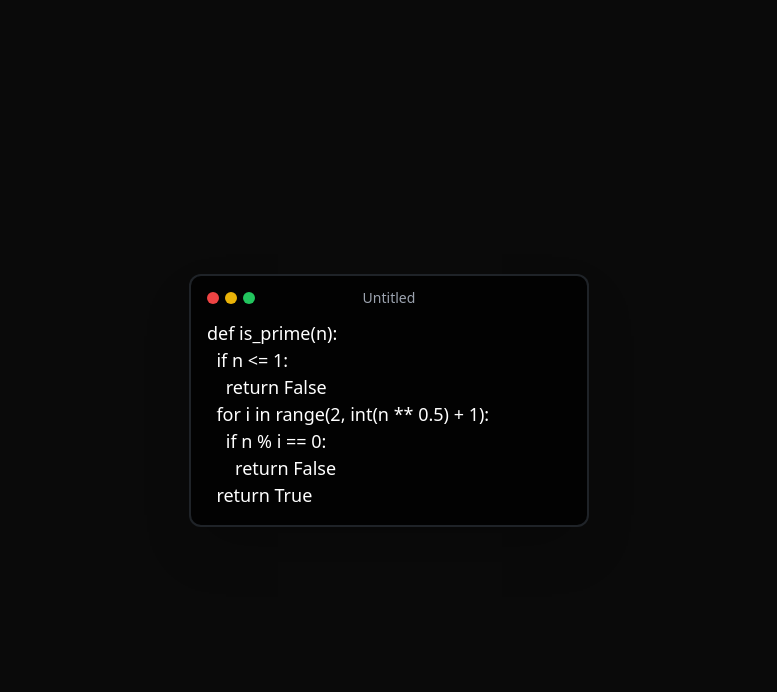
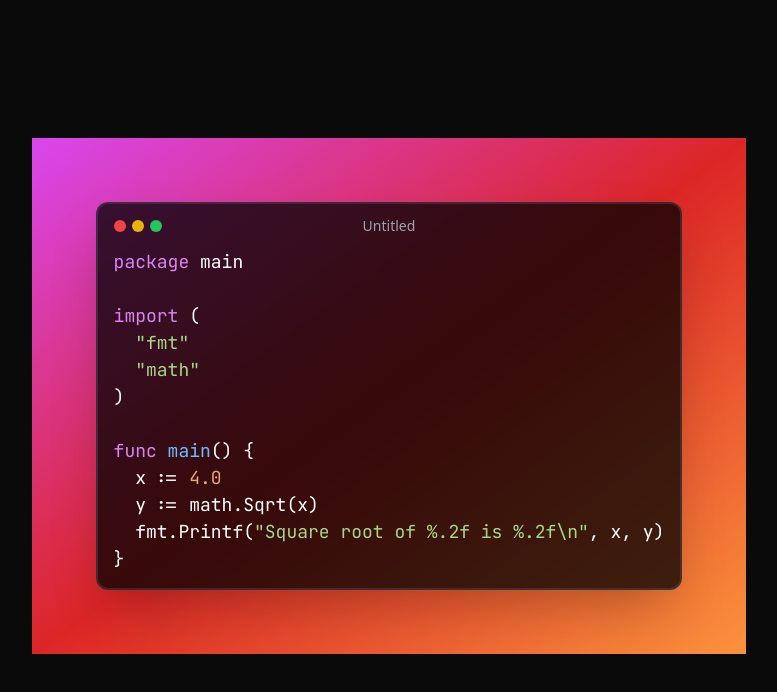
Before and after one commit to DevrajDC/dc-code-screenshot, a React (Vite) app: page / in a window 1280 px wide. Shown: the top 692 px of the page, without its empty margins (251-1028 px from the left). Built offline with nearby package versions, Linux system fonts and the light colour scheme.

Commit message:
Setup store using Zustand and use it inside code editor

```diff
--- a/src/App.jsx
+++ b/src/App.jsx
@@ -1,10 +1,39 @@
+import { useRef } from "react";
 import CodeEditor from "./components/CodeEditor";
-import { Button } from "./components/ui/button";
+import { themes, fonts } from "./options";
+import { cn } from "./lib/utils";
+import useStore from "./store";
 
 function App() {
+  const theme = useStore((state) => state.theme);
+  const padding = useStore((state) => state.padding);
+  const fontStyle = useStore((state) => state.fontStyle);
+  const showBackground = useStore((state) => state.showBackground);
+
+  const editorRef = useRef(null);
+
   return (
     <main className="dark min-h-screen flex justify-center items-center bg-neutral-950 text-white">
-      <CodeEditor />
+      <link
+        rel="stylesheet"
+        href={themes[theme].theme}
+        crossOrigin="anonymous"
+      />
+      <link
+        rel="stylesheet"
+        href={fonts[fontStyle].src}
+        crossOrigin="anonymous"
+      />
+      <div
+        className={cn(
+          "overflow-hidden mb-2 transition-all ease-out",
+          showBackground ? themes[theme].background : "ring ring-neutral-900"
+        )}
+        style={{ padding }}
+        ref={editorRef}
+      >
+        <CodeEditor />
+      </div>
     </main>
   );
 }
--- a/src/components/CodeEditor.jsx
+++ b/src/components/CodeEditor.jsx
@@ -1,14 +1,27 @@
 import { cn } from "@/lib/utils";
 import { codeSnippets, fonts } from "@/options";
+import useStore from "@/store";
 import hljs from "highlight.js";
+import { useEffect } from "react";
 import Editor from "react-simple-code-editor";
 
 export default function CodeEditor() {
+  const store = useStore();
+
+  // Add random code snippets on mount
+  useEffect(() => {
+    const randomSnippet =
+      codeSnippets[Math.floor(Math.random() * codeSnippets.length)];
+    useStore.setState(randomSnippet);
+  }, []);
+
   return (
     <div
       className={cn(
         "min-w-[400px] border-2 rounded-xl shadow-2xl",
-        "bg-black/75 border-gray-600/40"
+        store.darkMode
+          ? "bg-black/75 border-gray-600/40"
+          : "bg-white/75 border-gray-200/20"
       )}
     >
       <header className="grid grid-cols-6 gap-3 items-center px-4 py-3">
@@ -20,22 +33,32 @@ export default function CodeEditor() {
         <div className="col-span-4 flex justify-center">
           <input
             type="text"
-            value="Untitled"
+            value={store.title}
+            onChange={(e) => useStore.setState({ title: e.target.value })}
             spellCheck={false}
             onClick={(e) => e.target.select()}
             className="bg-transparent text-center text-gray-400 text-sm font-medium focus:outline-none"
           />
         </div>
       </header>
-      <div className={cn("px-4 pb-4")}>
+      <div
+        className={cn(
+          "px-4 pb-4",
+          store.darkMode
+            ? "brightness-110"
+            : "text-gray-800 brightness-50 saturate-200 contrast-200"
+        )}
+      >
         <Editor
-          value={codeSnippets[0].code}
+          value={store.code}
+          onValueChange={(code) => useStore.setState({ code })}
           highlight={(code) =>
-            hljs.highlight(code, { language: codeSnippets[0].language }).value
+            hljs.highlight(code, { language: store.language || "plaintext" })
+              .value
           }
           style={{
-            fontStyle: "JetBrains Mono",
-            fontSize: 18,
+            fontFamily: fonts[store.fontStyle].name,
+            fontSize: store.fontSize,
           }}
           textareaClassName="focus:outline-none"
           onClick={(e) => e.target.select()}
--- /dev/null
+++ b/src/store.js
@@ -0,0 +1,27 @@
+import { create } from "zustand";
+import { persist } from "zustand/middleware";
+
+// Creating a custom hook called 'useStore' to manage application state
+const useStore = create(
+  // This function is used to create a new store instance.
+  persist(
+    // State initializer function defining the initial state of the store
+    () => ({
+      code: "",
+      title: "Untitled",
+      theme: "hyper",
+      darkMode: true,
+      showBackground: true,
+      language: "plaintext",
+      autoDetectLanguage: false,
+      fontSize: 18,
+      fontStyle: "jetBrainsMono",
+      padding: 64,
+    }),
+    {
+      name: "user-preferences", // Name of the store for persistence
+    }
+  )
+);
+
+export default useStore;
```
